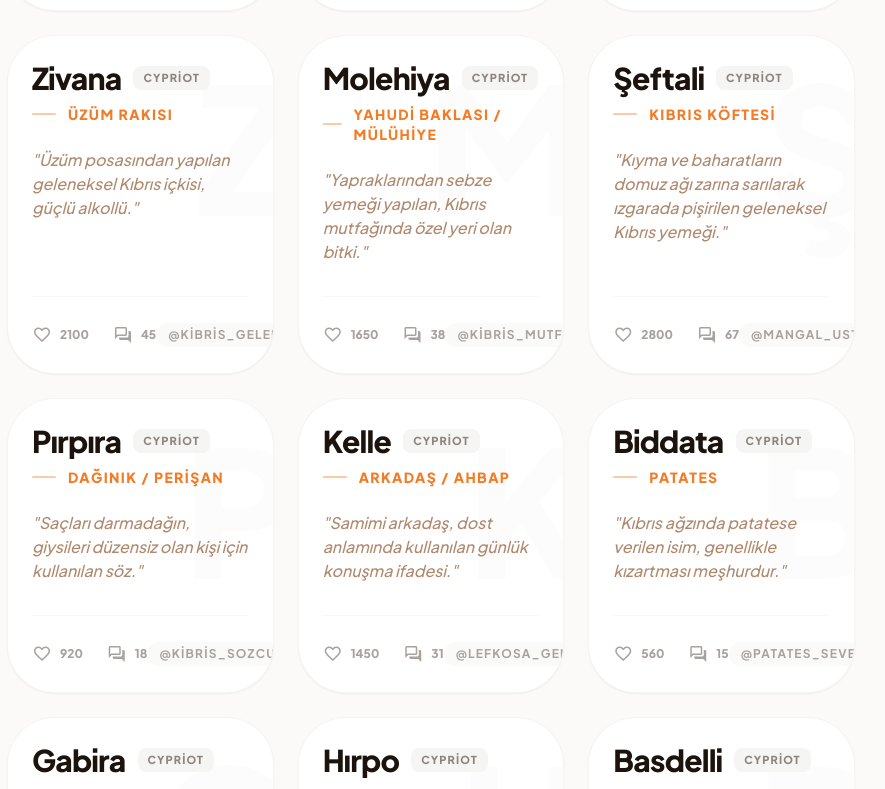
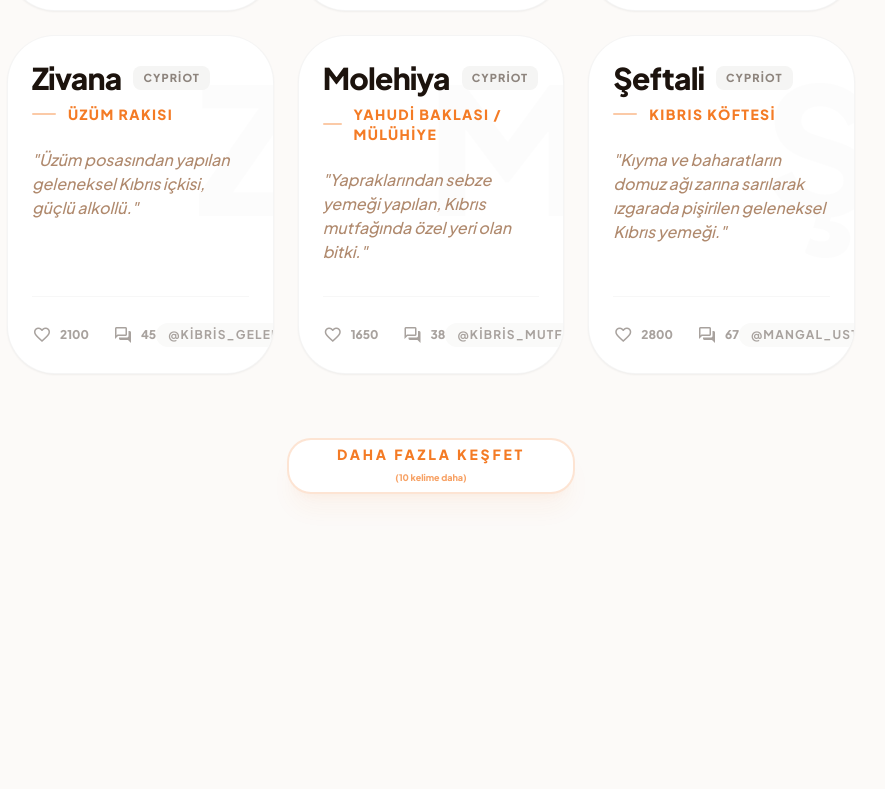
Before and after one commit to Sonasil/NedirBeo, a React (Vite) app: page / in a window 1280 px wide. Shown: the part 988-1777 px from the top of the page, without its empty margins (377-1262 px from the left). After the commit the page ends 1582 px from the top, so only its background shows below. Built offline with nearby package versions, Linux system fonts and the light colour scheme.

Commit message:
update
anasayfa ve keşfet sayfası

```diff
--- a/pages/Explore.tsx
+++ b/pages/Explore.tsx
@@ -10,6 +10,13 @@ interface ExploreProps {
 const Explore: React.FC<ExploreProps> = ({ onAddClick }) => {
   const navigate = useNavigate();
   const [isRolling, setIsRolling] = useState(false);
+  const [visibleCount, setVisibleCount] = useState(8);
+  const allWords = MOCK_WORDS.concat(MOCK_WORDS); // Keeping existing data source
+  const displayedWords = allWords.slice(0, visibleCount);
+
+  const handleLoadMore = () => {
+    setVisibleCount((prev) => prev + 8);
+  };
 
   const handleRandomDiscovery = () => {
     setIsRolling(true);
@@ -86,7 +93,7 @@ const Explore: React.FC<ExploreProps> = ({ onAddClick }) => {
           </div>
 
           <div className="grid grid-cols-1 md:grid-cols-2 lg:grid-cols-4 gap-4 md:gap-6 lg:gap-8">
-            {MOCK_WORDS.concat(MOCK_WORDS).map((word, idx) => (
+            {displayedWords.map((word, idx) => (
               <div
                 key={`${word.id}-${idx}`}
                 onClick={() => navigate(`/word/${word.id}`)}
@@ -127,6 +134,26 @@ const Explore: React.FC<ExploreProps> = ({ onAddClick }) => {
               </div>
             ))}
           </div>
+
+          {/* Load More Button */}
+          {visibleCount < allWords.length && (
+            <div className="flex justify-center pt-8">
+              <button
+                onClick={handleLoadMore}
+                className="group relative px-8 py-4 bg-white dark:bg-surface-dark border border-black/5 rounded-2xl flex items-center gap-3 hover:bg-stone-50 dark:hover:bg-white/5 transition-all shadow-sm hover:shadow-lg active:scale-95"
+              >
+                <div className="size-10 rounded-xl bg-primary/10 flex items-center justify-center group-hover:bg-primary group-hover:text-white transition-colors">
+                  <span className="material-symbols-outlined text-primary group-hover:text-white transition-colors">add</span>
+                </div>
+                <div className="text-left">
+                  <p className="text-sm font-black text-stone-900 dark:text-white uppercase tracking-widest">Daha Fazla Göster</p>
+                  <p className="text-[10px] text-text-muted font-bold uppercase tracking-wider group-hover:text-primary transition-colors">
+                    {allWords.length - visibleCount} kelime daha var
+                  </p>
+                </div>
+              </button>
+            </div>
+          )}
         </div>
       </div>
     </div>
--- a/pages/Home.tsx
+++ b/pages/Home.tsx
@@ -6,12 +6,19 @@ import { MOCK_WORDS } from '../constants';
 const Home: React.FC = () => {
   const navigate = useNavigate();
   const [search, setSearch] = useState('');
+  const [visibleCount, setVisibleCount] = useState(6);
   const featuredWord = MOCK_WORDS[1]; // Hellim
 
   const filteredWords = MOCK_WORDS.filter(w =>
     w.term.toLowerCase().includes(search.toLowerCase()) ||
     w.turkishEquivalent.toLowerCase().includes(search.toLowerCase())
   );
+
+  const displayedWords = filteredWords.slice(0, visibleCount);
+
+  const handleLoadMore = () => {
+    setVisibleCount((prev) => prev + 6);
+  };
 
   return (
     <div className="pb-32 lg:pb-20">
@@ -120,7 +127,7 @@ const Home: React.FC = () => {
 
             {/* Feed List */}
             <div className="px-6 md:px-0 grid grid-cols-1 md:grid-cols-2 lg:grid-cols-2 xl:grid-cols-3 gap-4 md:gap-6 lg:gap-8 lg:short:gap-6">
-              {filteredWords.map((word) => (
+              {displayedWords.map((word) => (
                 <article
                   key={word.id}
                   onClick={() => navigate(`/word/${word.id}`)}
@@ -167,11 +174,17 @@ const Home: React.FC = () => {
             </div>
 
             {/* Load More Button */}
-            <div className="mt-16 flex justify-center">
-              <button className="h-14 px-12 rounded-2xl bg-white dark:bg-surface-dark border-2 border-primary/20 text-primary font-black text-sm uppercase tracking-[0.2em] hover:bg-primary hover:text-white hover:border-primary transition-all shadow-xl shadow-primary/5 active:scale-95">
-                DAHA FAZLA KEŞFET
-              </button>
-            </div>
+            {visibleCount < filteredWords.length && (
+              <div className="mt-16 flex justify-center">
+                <button
+                  onClick={handleLoadMore}
+                  className="h-14 px-12 rounded-2xl bg-white dark:bg-surface-dark border-2 border-primary/20 text-primary font-black text-sm uppercase tracking-[0.2em] hover:bg-primary hover:text-white hover:border-primary transition-all shadow-xl shadow-primary/5 active:scale-95 flex flex-col items-center justify-center gap-1"
+                >
+                  <span>DAHA FAZLA KEŞFET</span>
+                  <span className="text-[9px] opacity-70 normal-case tracking-normal">({filteredWords.length - visibleCount} kelime daha)</span>
+                </button>
+              </div>
+            )}
           </div>
         </div>
       </div>
```
